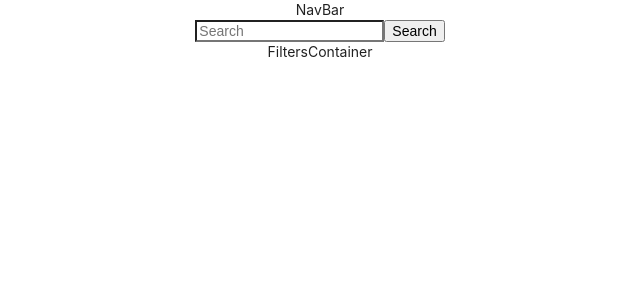
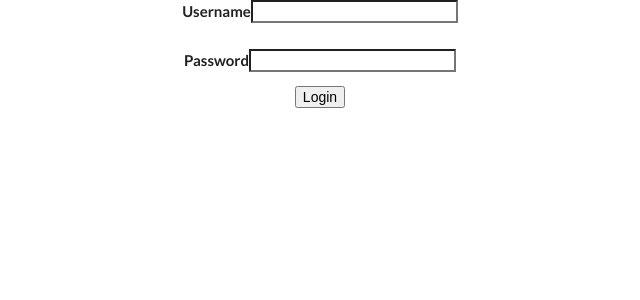
Before and after one commit to heezhan/mod-5-project-frontend, a React (Create React App) app: page /login in a window 1280 px wide. Shown: the top 300 px of the page, without its empty margins (320-960 px from the left). Built offline with nearby package versions, Linux system fonts and the light colour scheme.

Commit message:
login page

```diff
--- a/package.json
+++ b/package.json
@@ -9,6 +9,7 @@
     "react": "^16.12.0",
     "react-dom": "^16.12.0",
     "react-redux": "^7.1.3",
+    "react-router-dom": "^5.1.2",
     "react-scripts": "3.3.0",
     "redux": "^4.0.4",
     "redux-thunk": "^2.3.0"
--- a/src/App.js
+++ b/src/App.js
@@ -1,22 +1,48 @@
 import React from 'react';
+import { Route, Redirect } from 'react-router-dom';
+import { connect } from 'react-redux';
 import './App.css';
 import NavBar from './components/NavBar'
 import SearchBar from './components/SearchBar';
 import FiltersContainer from './containers/FiltersContainer';
 import EpisodesContainer from './containers/EpisodesContainer';
+import EpisodeDetails from './components/EpisodeDetails';
+import Login from './components/Login';
+import PlaylistsContainer from './containers/PlaylistsContainer';
 
 class App extends React.Component {
 
   render() {
     return (
       <div className="App">
-        < NavBar />
-        < SearchBar />
-        < FiltersContainer />
-        < EpisodesContainer />
+        <Route exact path="/">
+          < NavBar />
+          < SearchBar />
+          < FiltersContainer />
+          < EpisodesContainer />
+        </Route>
+
+        <Route exact path="/login">
+          < Login />
+        </Route>
+
+        {this.props.currentUser ? < Redirect to={"/playlists"} /> : null }
+
+        <Route exact path="/playlists">
+          <PlaylistsContainer />
+        </Route>
+
+        <Route exact path="/episodes/:id">
+          < EpisodeDetails />
+        </Route>
+
       </div>
     )
   ;}
 }
 
-export default App;
+function mapStateToProps(state) {
+  return { currentUser: state.currentUser }
+}
+
+export default connect(mapStateToProps)(App);
--- a/src/components/EpisodeCard.js
+++ b/src/components/EpisodeCard.js
@@ -1,9 +1,9 @@
 import React from 'react';
-
+import { Link } from 'react-router-dom';
 
 class EpisodeCard extends React.Component {
     render() {
-        let {thumbnail, title_original, podcast_title_original, publisher_original, audio} = this.props.episodeObj
+        let {id, thumbnail, title_original, podcast_title_original, publisher_original, audio} = this.props.episodeObj
 
         return (
             <div className="ui card four wide column margin-class">
--- /dev/null
+++ b/src/components/EpisodeDetails.js
@@ -0,0 +1,11 @@
+import React from 'react';
+
+class EpisodeDetails extends React.Component {
+    render() {
+        return (
+            <div>EpisodeDetails</div>
+        )
+    }
+}
+
+export default EpisodeDetails
--- /dev/null
+++ b/src/components/Login.js
@@ -0,0 +1,43 @@
+import React from 'react';
+import { connect } from 'react-redux';
+import { fetchCurrentUser } from '../redux/actions/fetchCurrentUser';
+
+class Login extends React.Component {
+
+    state = {
+        username: "",
+        password: ""
+    }
+
+    onChangeLogin = (event) => {
+        this.setState({
+            [event.target.name]: event.target.value
+        })
+    }
+
+    render() {
+        return (
+            <div>
+                <h4>
+                    Username
+                    <input type="text" name="username" value={this.state.username} onChange={this.onChangeLogin} />
+                </h4>
+                <h4>
+                    Password
+                    <input type="password" name="password" value={this.state.password} onChange={this.onChangeLogin} />
+                </h4>
+                <button onClick={() => this.props.fetchCurrentUser(this.state)}>
+                    Login
+                </button>
+            </div>
+        )
+    }
+}
+
+function mapDispatchToProps(dispatch) {
+    return {
+        fetchCurrentUser: (userObj) => dispatch(fetchCurrentUser(userObj))
+    }
+}
+
+export default connect(null, mapDispatchToProps)(Login)
--- a/src/components/SearchBar.js
+++ b/src/components/SearchBar.js
@@ -4,11 +4,8 @@ import { fetchSearchResults } from '../redux/actions/fetchSearchResults';
 
 class SearchBar extends React.Component {
 
-    constructor() {
-        super()
-        this.state = {
-            query: ""
-        }
+    state = {
+        query: ""
     }
 
     onChangeSearch = (event) => {
--- /dev/null
+++ b/src/containers/PlaylistsContainer.js
@@ -0,0 +1,13 @@
+import React from 'react';
+
+class PlaylistsContainer extends React.Component {
+    render() {
+        return (
+            <div>
+                PlaylistsContainer
+            </div>
+        )
+    }
+}
+
+export default PlaylistsContainer
--- a/src/index.js
+++ b/src/index.js
@@ -3,6 +3,7 @@ import ReactDOM from 'react-dom';
 import { createStore, applyMiddleware, compose } from 'redux';
 import { Provider } from 'react-redux';
 import thunk from 'redux-thunk';
+import { BrowserRouter } from 'react-router-dom';
 import rootReducer from './redux/reducer';
 import './index.css';
 import App from './App';
@@ -13,9 +14,11 @@ const composeEnhancers = window.__REDUX_DEVTOOLS_EXTENSION_COMPOSE__ || compose
 const store = createStore(rootReducer, composeEnhancers(applyMiddleware(thunk)))
 
 ReactDOM.render(
-    <Provider store={store}>
-        <App />
-    </Provider>,
+    <BrowserRouter>
+        <Provider store={store}>
+            <App />
+        </Provider>
+    </BrowserRouter>,
     document.getElementById('root')
 );
 
--- /dev/null
+++ b/src/redux/actions/fetchCurrentUser.js
@@ -0,0 +1,29 @@
+const addCurrentUser = (userObj) => {
+    return {type: "ADD_CURRENT_USER", payload: userObj}
+}
+
+const fetchCurrentUser = (userObj) => {
+    return (dispatch) => {
+        fetch("http://localhost:3000/login", {
+        method: "POST",
+        headers: {
+            'Content-Type': 'application/json',
+            "Accept": "application/json"
+        },
+        body: JSON.stringify({
+            username: userObj.username,
+            password: userObj.password
+        })
+        })
+        .then(resp => resp.json())
+        .then(userObj => {
+            if (userObj.message) {
+                alert(userObj.message)
+            } else {
+                dispatch(addCurrentUser(userObj))
+            }
+        })
+    }
+}
+
+export { fetchCurrentUser }
--- a/src/redux/actions/fetchSearchResults.js
+++ b/src/redux/actions/fetchSearchResults.js
@@ -4,7 +4,6 @@ const addSearchResults = (searchResults) => {
 
 const fetchSearchResults = (query) => {
     return (dispatch) => {
-        // dispatch({ type: "START_ADDING_SEARCH_RESULTS_REQUEST" })
         fetch("http://localhost:3000/search", {
         method: "POST",
         headers: {
--- a/src/redux/reducer.js
+++ b/src/redux/reducer.js
@@ -1,7 +1,8 @@
 import { combineReducers } from 'redux';
 
 const rootReducer = combineReducers({
-    searchResults: searchResultsReducer
+    searchResults: searchResultsReducer,
+    currentUser: currentUserReducer
 })
 
 function searchResultsReducer (searchResults = [], action) {
@@ -13,4 +14,13 @@ function searchResultsReducer (searchResults = [], action) {
         }
     }
 
+function  currentUserReducer (currentUser = null, action) {
+    switch(action.type) {
+        case "ADD_CURRENT_USER":
+            return action.payload
+        default:
+            return currentUser
+    }
+}
+
 export default rootReducer
```
Also changed, not shown: src/components/Signup.js (added), 1 other file (tests, documents, lock files or other folders).
